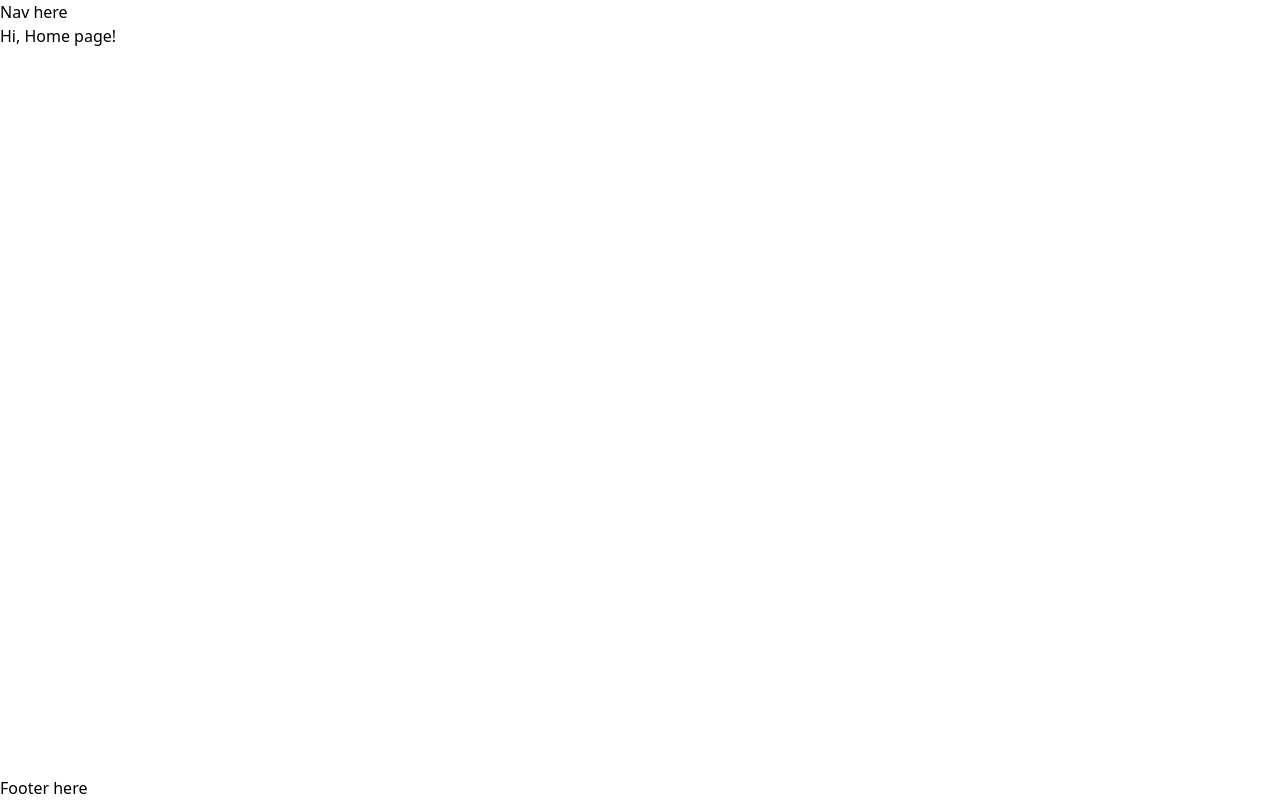
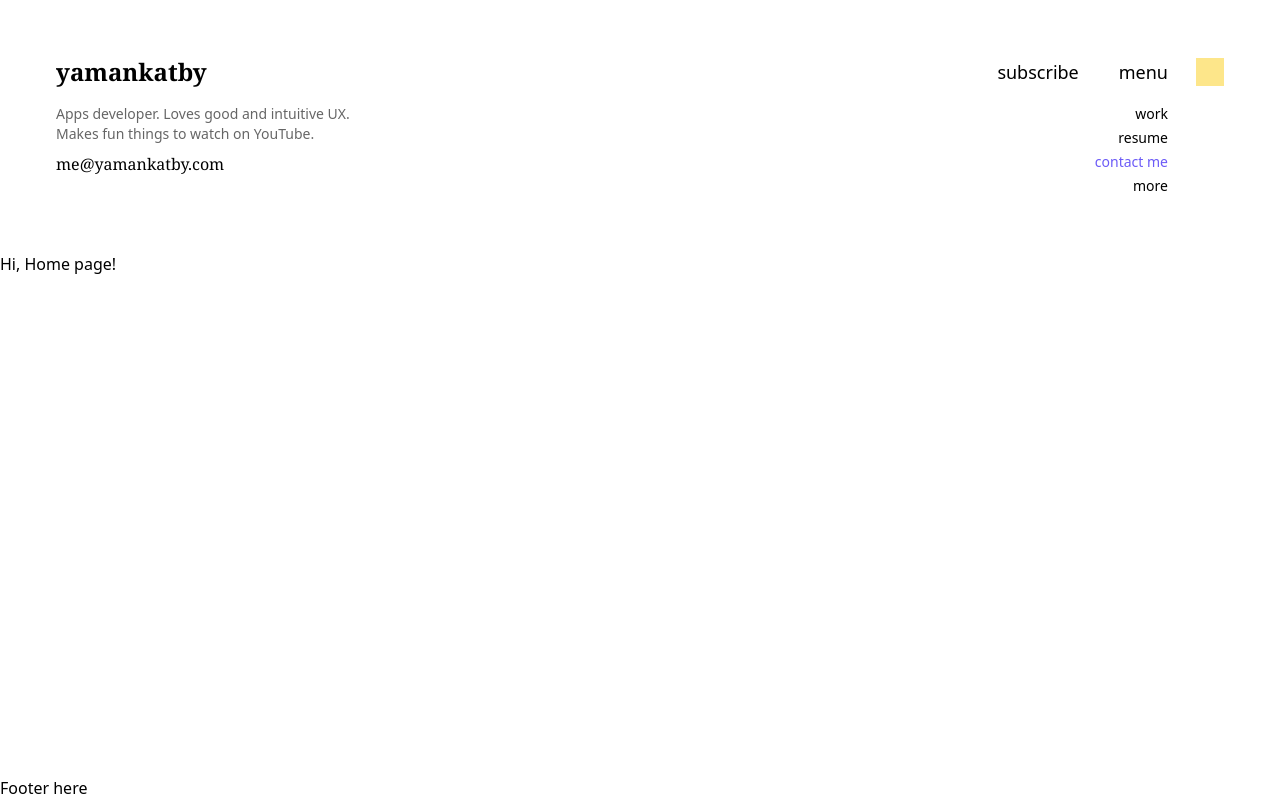
Before and after one commit to yamankatby/yamankatby-web, a Next.js app: page / in a window 1280 px wide. Built offline with nearby package versions, Linux system fonts and the light colour scheme.

Commit message:
🚧 Work on the Nav component

```diff
--- a/Layout/Nav.js
+++ b/Layout/Nav.js
@@ -1,5 +1,53 @@
+import Link from "next/link";
+
 function Nav() {
-  return <nav>Nav here</nav>;
+  return (
+    <nav className="p-14">
+      <div className="flex justify-between items-center">
+        <Link href="/">
+          <a href="#" className="text-2xl font-bold font-serif">
+            yamankatby
+          </a>
+        </Link>
+        <div className="flex items-center">
+          <button className="text-lg">subscribe</button>
+          <button className="flex items-center ml-10">
+            <span className="text-lg">menu</span>
+            <div className="w-7 h-7 ml-7 bg-yellow-200" />
+          </button>
+        </div>
+      </div>
+      <div className="flex justify-between items-start mt-4">
+        <div>
+          <p className="text-sm opacity-60" style={{ maxWidth: 320 }}>
+            Apps developer. Loves good and intuitive UX. Makes fun things to
+            watch on YouTube.
+          </p>
+          <a
+            href="mailto:me@yamankatby.com"
+            className="inline-block mt-2 font-serif"
+          >
+            me@yamankatby.com
+          </a>
+        </div>
+
+        <div className="flex flex-col items-end mr-14">
+          <a href="#" className="text-sm">
+            work
+          </a>
+          <a href="#" className="text-sm mt-1">
+            resume
+          </a>
+          <a href="#" className="text-sm text-primary mt-1">
+            contact me
+          </a>
+          <a href="#" className="text-sm mt-1">
+            more
+          </a>
+        </div>
+      </div>
+    </nav>
+  );
 }
 
 export default Nav;
--- a/tailwind.config.js
+++ b/tailwind.config.js
@@ -2,10 +2,14 @@ module.exports = {
   purge: [],
   darkMode: false, // or 'media' or 'class'
   theme: {
-    extend: {},
+    extend: {
+      colors: {
+        primary: "#6C5BF7",
+      },
+    },
   },
   variants: {
     extend: {},
   },
   plugins: [],
-}
+};
```
